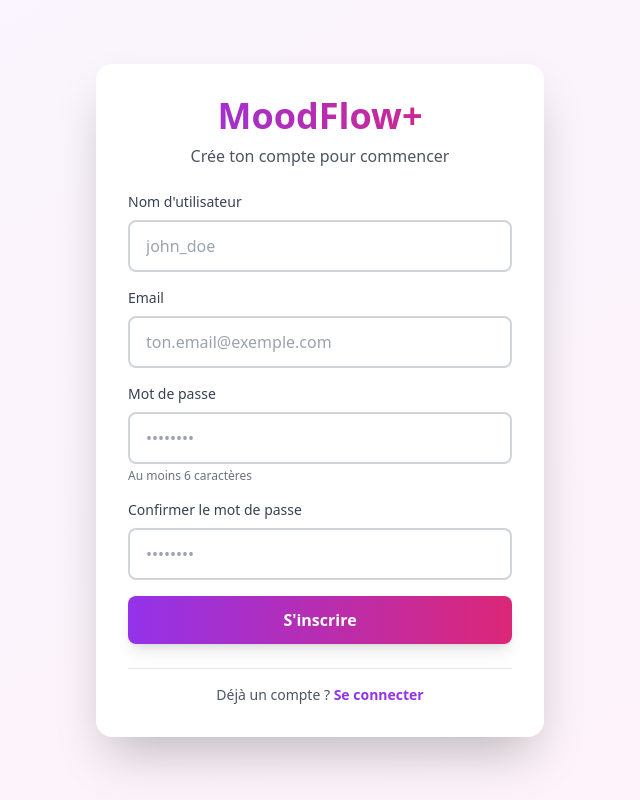
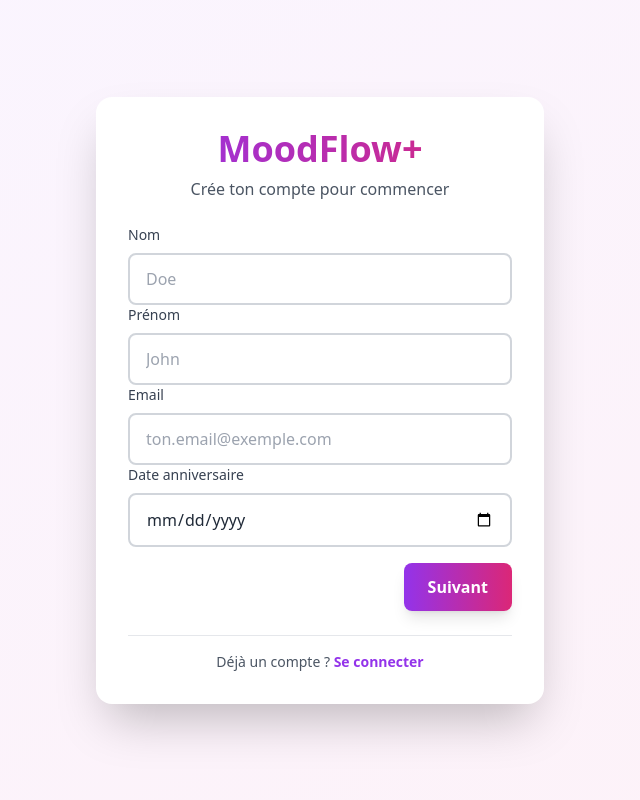
Before and after one commit to Inosthful/hackathon-frontend, a Vue app: page /register in a window 1280 px wide. Shown: the whole page, without its empty margins (320-960 px from the left). Built offline with nearby package versions, Linux system fonts and the light colour scheme; no server answers.

Commit message:
feat: amélioration du visuel de RegisterView.vue

```diff
--- a/src/composables/useAuth.ts
+++ b/src/composables/useAuth.ts
@@ -74,8 +74,10 @@ export function useAuth() {
 
     try {
       const response = await axios.post<AuthResponse>(`${API_URL}/auth/register`, {
-        username: data.username,
+        lastName: data.lastName,
+        firstName: data.firstName,
         email: data.email,
+        birthDate: data.birthDate,
         password: data.password,
       })
 
--- a/src/types/auth.ts
+++ b/src/types/auth.ts
@@ -13,8 +13,10 @@ export interface LoginCredentials {
 }
 
 export interface RegisterData {
-  username: string
+  lastName: string
+  firstName: string
   email: string
+  birthDate: string
   password: string
   passwordConfirm: string
 }
--- a/src/views/RegisterView.vue
+++ b/src/views/RegisterView.vue
@@ -7,12 +7,29 @@ import type { RegisterData } from '@/types/auth'
 const router = useRouter()
 const { register, loading, error } = useAuth()
 
+const step = ref(1)
+
 const formData = ref<RegisterData>({
-  username: '',
+  lastName: '',
+  firstName: '',
   email: '',
+  birthDate: '',
   password: '',
   passwordConfirm: '',
 })
+
+const nextStep = () => {
+  // Basic validation for step 1
+  if (formData.value.firstName && formData.value.lastName && formData.value.email && formData.value.birthDate) {
+    step.value = 2
+  } else {
+    error.value = 'Veuillez remplir tous les champs.'
+  }
+}
+
+const prevStep = () => {
+  step.value = 1
+}
 
 const handleRegister = async () => {
   const success = await register(formData.value)
@@ -49,19 +66,38 @@ const handleRegister = async () => {
         </Transition>
 
         <!-- Formulaire -->
-        <form @submit.prevent="handleRegister" class="space-y-4">
-          <!-- Username -->
+        <form @submit.prevent="step === 1 ? nextStep() : handleRegister()" class="space-y-4">
+          <!-- Step 1: User Info -->
+          <div v-if="step === 1">
+            <!-- Nom -->
             <div>
-            <label for="username" class="block text-sm font-medium text-gray-700 dark:text-gray-300 mb-2">
-              Nom d'utilisateur
+              <label for="lastName" class="block text-sm font-medium text-gray-700 dark:text-gray-300 mb-2">
+                Nom
               </label>
               <input
-              id="username"
-              v-model="formData.username"
+                id="lastName"
+                v-model="formData.lastName"
                 type="text"
                 required
-              minlength="3"
-              placeholder="john_doe"
+                placeholder="Doe"
+                class="w-full px-4 py-3 border-2 border-gray-300 dark:border-gray-600 rounded-lg
+                       bg-white dark:bg-gray-700 text-gray-800 dark:text-gray-200
+                       focus:ring-2 focus:ring-purple-500 focus:border-transparent
+                       transition-all duration-200"
+              />
+            </div>
+
+            <!-- Prénom -->
+            <div>
+              <label for="firstName" class="block text-sm font-medium text-gray-700 dark:text-gray-300 mb-2">
+                Prénom
+              </label>
+              <input
+                id="firstName"
+                v-model="formData.firstName"
+                type="text"
+                required
+                placeholder="John"
                 class="w-full px-4 py-3 border-2 border-gray-300 dark:border-gray-600 rounded-lg
                        bg-white dark:bg-gray-700 text-gray-800 dark:text-gray-200
                        focus:ring-2 focus:ring-purple-500 focus:border-transparent
@@ -87,6 +123,26 @@ const handleRegister = async () => {
               />
             </div>
 
+            <!-- Date anniversaire -->
+            <div>
+              <label for="birthDate" class="block text-sm font-medium text-gray-700 dark:text-gray-300 mb-2">
+                Date anniversaire
+              </label>
+              <input
+                id="birthDate"
+                v-model="formData.birthDate"
+                type="date"
+                required
+                class="w-full px-4 py-3 border-2 border-gray-300 dark:border-gray-600 rounded-lg
+                       bg-white dark:bg-gray-700 text-gray-800 dark:text-gray-200
+                       focus:ring-2 focus:ring-purple-500 focus:border-transparent
+                       transition-all duration-200"
+              />
+            </div>
+          </div>
+
+          <!-- Step 2: Password -->
+          <div v-if="step === 2" class="space-y-4">
             <!-- Password -->
             <div>
               <label for="password" class="block text-sm font-medium text-gray-700 dark:text-gray-300 mb-2">
@@ -127,18 +183,29 @@ const handleRegister = async () => {
                        transition-all duration-200"
               />
             </div>
+          </div>
 
-          <!-- Bouton inscription -->
+          <!-- Boutons de navigation -->
+          <div class="flex" :class="[step === 1 ? 'justify-end' : 'justify-between']">
+            <button
+              v-if="step === 2"
+              @click="prevStep"
+              type="button"
+              class="py-3 px-6 rounded-lg bg-gray-200 dark:bg-gray-600 text-gray-800 dark:text-gray-200 font-semibold hover:bg-gray-300 dark:hover:bg-gray-500 transition-all duration-200"
+            >
+              Précédent
+            </button>
             <button
               type="submit"
               :disabled="loading"
-            class="w-full py-3 px-6 rounded-lg bg-gradient-to-r from-purple-600 to-pink-600
+              class="py-3 px-6 rounded-lg bg-gradient-to-r from-purple-600 to-pink-600
                      text-white font-semibold shadow-lg hover:shadow-xl
                      transform hover:scale-105 transition-all duration-200
                      disabled:opacity-50 disabled:cursor-not-allowed disabled:transform-none"
             >
-            {{ loading ? 'Inscription...' : 'S\'inscrire' }}
+              {{ step === 1 ? 'Suivant' : (loading ? 'Inscription...' : 'S\'inscrire') }}
             </button>
+          </div>
         </form>
 
         <!-- Lien connexion -->
```
Lines whose indentation alone changed are shown as unchanged.
